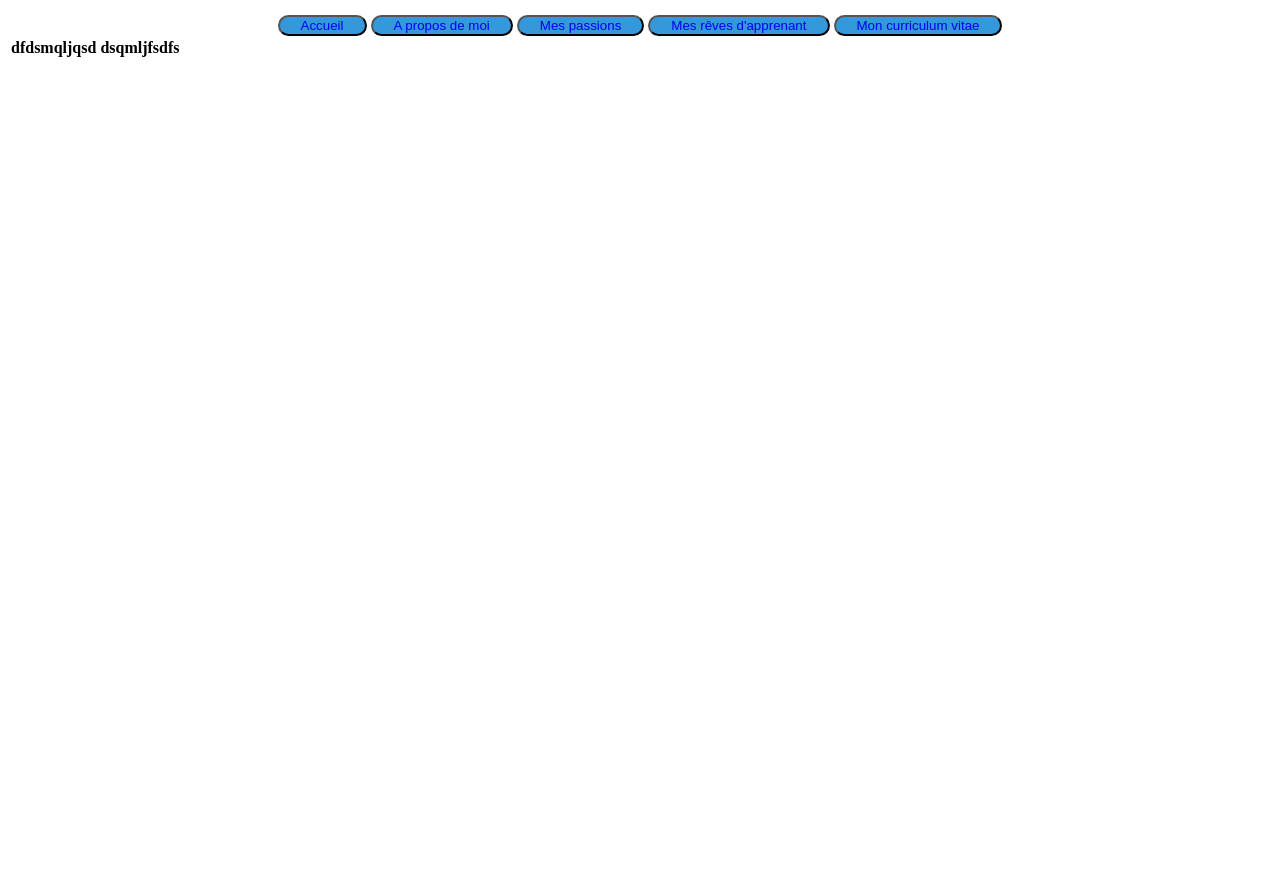
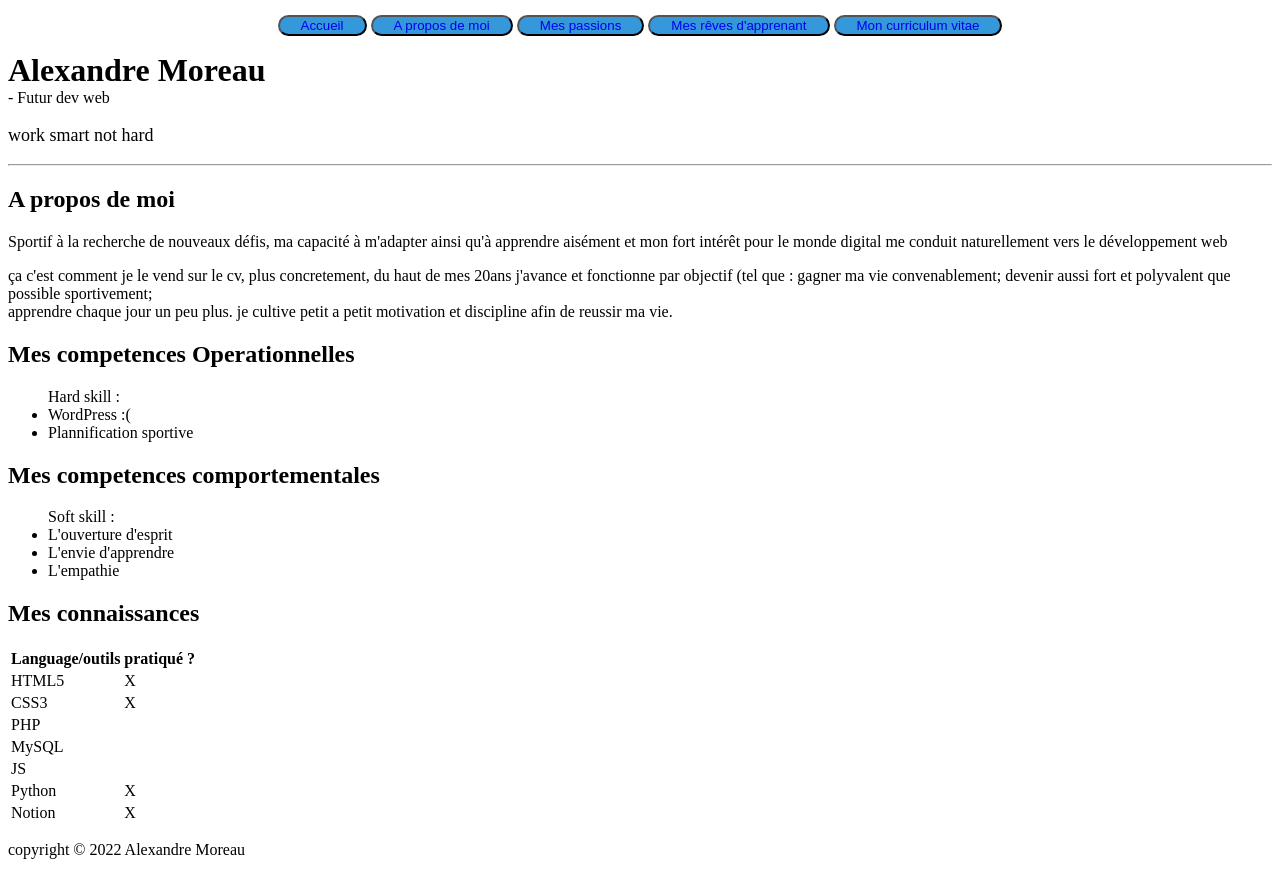
Before and after one commit to Incroyable-Dev-PHP/alexm-presentation, a plain HTML site: page about-me.html in a window 1280 px wide. Before the commit the page ends 800 px from the top, so only its background shows below. Drawn offline with Linux system fonts and the light colour scheme.

Commit message:
lundi soir fin de journée

```diff
--- a/about-me.html
+++ b/about-me.html
@@ -6,7 +6,7 @@
     <meta http-equiv="X-UA-Compatible" content="IE=edge">
     <meta name="viewport" content="width=device-width, initial-scale=1.0">
     <title>à propos de moi</title>
-    <link rel="stylesheet" href="./style.css">
+    <link rel="stylesheet" href="./css/style.css">
 
 </head>
 <body>
@@ -18,23 +18,78 @@
             <button><a href="./my-dreams.html">Mes rêves d'apprenant</a></button>
             <button><a href="./cv developpement web.pdf" target="_blank">Mon curriculum vitae</a></button>
         </nav>
+        <p><h1>Alexandre Moreau</h1> - Futur dev web</p>
+        <p id="slogan">work smart not hard</p>
+        <hr>
+    </header>
 
-    </header>
     <section>
+        <h1>A propos de moi</h1>
+        <p>Sportif à la recherche de nouveaux défis, ma capacité à m'adapter ainsi
+            qu'à apprendre aisément et mon fort intérêt pour le monde digital me
+            conduit naturellement vers le développement web</p>
+        <p>ça c'est comment je le vend sur le cv, plus concretement, du haut de mes 20ans
+            j'avance et fonctionne par objectif (tel que : gagner ma vie convenablement;
+            devenir aussi fort et polyvalent que possible sportivement; <br> apprendre chaque
+            jour un peu plus. je cultive petit a petit motivation et discipline afin de
+            reussir ma vie. </p>
+
+
+        <h2>Mes competences Operationnelles</h2>
+        <ul> Hard skill :
+            <li>WordPress :(</li>
+            <li>Plannification sportive</li>
+        </ul>
+
+        <h2>Mes competences comportementales</h2>
+        <ul> Soft skill :
+            <li>L'ouverture d'esprit</li>
+            <li>L'envie d'apprendre</li>
+            <li>L'empathie</li>
+        </ul>
+
+        <h2>Mes connaissances</h2>
         <table>
             <thead>
                <tr>
-                <th>dfdsmqljqsd</th>
-                <th>dsqmljfsdfs</th>
+                <th>Language/outils</th>
+                <th>pratiqué ?</th>
                </tr>
             </thead>
             <tbody>
                 <tr>
+                    <td>HTML5</td>
+                    <td>X</td>
+                </tr>
+                <tr>
+                    <td>CSS3</td>
+                    <td>X</td>
+                </tr>
+                <tr>
+                    <td>PHP</td>
                     <td></td>
+                </tr>
+                <tr>
+                    <td>MySQL</td>
+                    <td></td>
+                </tr>
+                <tr>
+                    <td>JS</td>
+                    <td></td>
+                </tr>
+                <tr>
+                    <td>Python</td>
+                    <td>X</td>
+                </tr>
+                <tr>
+                    <td>Notion</td>
+                    <td>X</td>
                 </tr>
             </tbody>
         </table>
     </section>
-    <footer></footer>
+    <footer>
+        <p> copyright &copy; 2022 Alexandre Moreau </p>
+    </footer>
 </body>
 </html>
```
Also changed, not shown: index.html (+5 -4 lines), my-dreams.html (+7 -2 lines), my-passions.html (+7 -2 lines), css/style.css (renamed from style.css), img/escalade.webp (renamed from escalade.webp), img/matete.webp (renamed from matete.webp), img/mateteO.webp (renamed from mateteO.webp).
